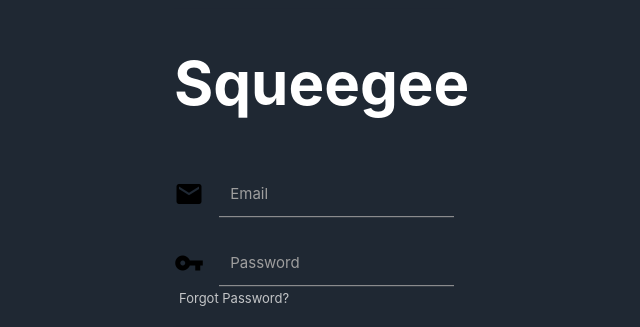
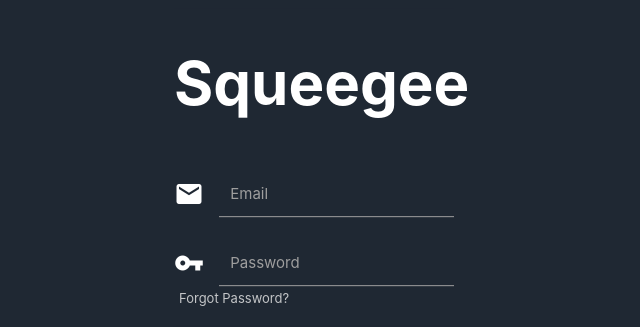
Before and after one commit to squeegee-whiteboard/client, a React app: page /#/login in a window 1280 px wide. Shown: the part 168-495 px from the top of the page, without its empty margins (326-966 px from the left). Built offline with nearby package versions, Linux system fonts and the light colour scheme.

Commit message:
color change again

```diff
--- a/src/components/nav.css
+++ b/src/components/nav.css
@@ -18,3 +18,6 @@
     padding-top: 10px;
     vertical-align: center;
 }
+.material-icons{
+    color:white;
+}
--- a/src/containers/account.css
+++ b/src/containers/account.css
@@ -7,3 +7,6 @@
 *{
     color: black;
 }
+.material-icons{
+    color:white;
+}
```
